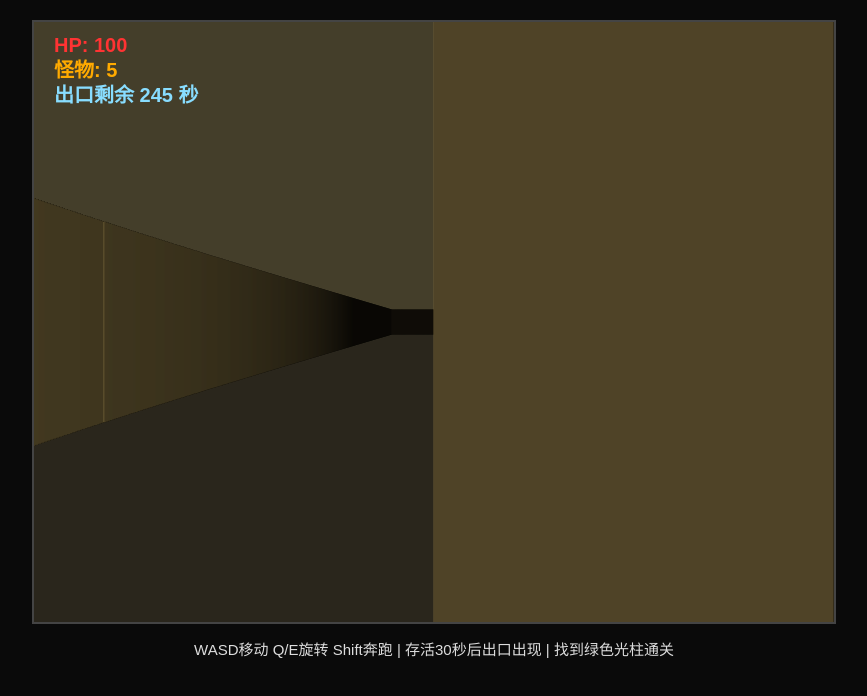
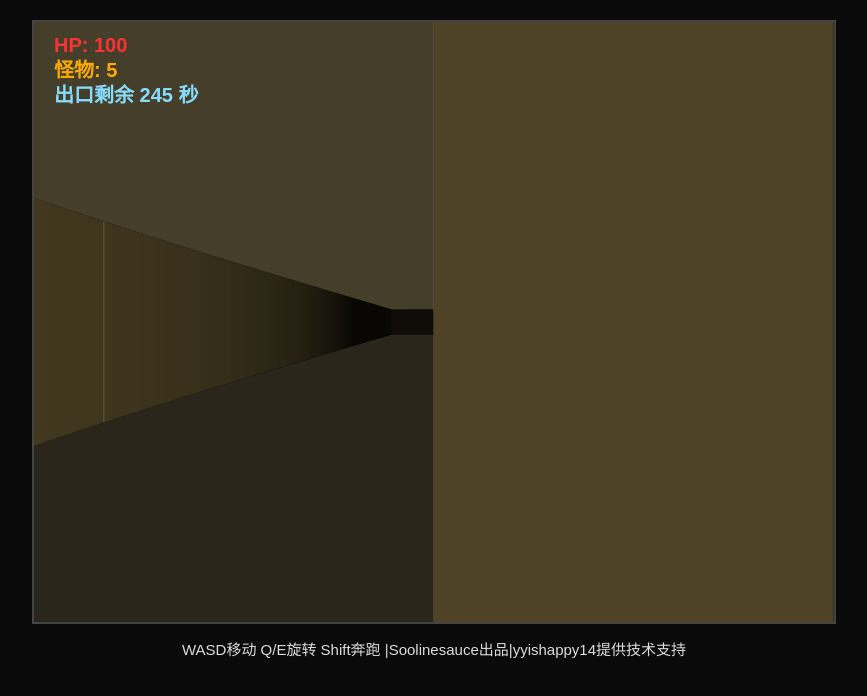
Before and after one commit to Soolinesauce/backroom, a plain HTML site: page index.html in a window 1280 px wide. Shown: the whole page, without its empty margins (206-1073 px from the left). Drawn offline with Linux system fonts and the light colour scheme.

Commit message:
Update index.html

```diff
--- a/index.html
+++ b/index.html
@@ -26,7 +26,7 @@
 <body>
     <div>
         <canvas id="game" width="800" height="600"></canvas>
-        <div class="info">WASD移动 Q/E旋转 Shift奔跑 | 存活30秒后出口出现 | 找到绿色光柱通关</div>
+        <div class="info">WASD移动 Q/E旋转 Shift奔跑 |Soolinesauce出品|yyishappy14提供技术支持</div>
     </div>
 
     <script>
```
